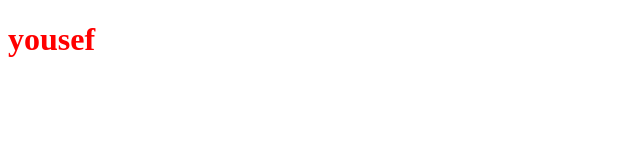
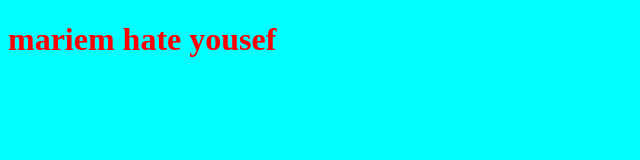
Before and after one commit to yousef-279/git_iti, a plain HTML site: page index.html in a window 1280 px wide. Shown: the whole page, without its empty margins (0-640 px from the left). Drawn offline with Linux system fonts and the light colour scheme.

Commit message:
change background

```diff
--- a/index.html
+++ b/index.html
@@ -7,7 +7,7 @@
     <title>Document</title>
 </head>
 <body>
-    <h1>yousef</h1>
+    <h1>mariem hate yousef </h1>
     <script src="app.js" ></script>
 </body>
 </html>
--- a/style.css
+++ b/style.css
@@ -1,3 +1,6 @@
 h1{
     color: red;
 }
+body{
+    background-color: aqua;
+}
```
